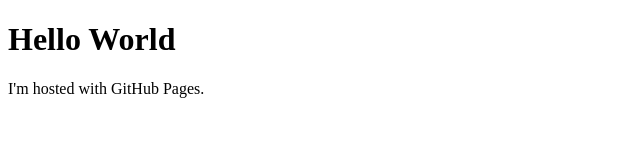
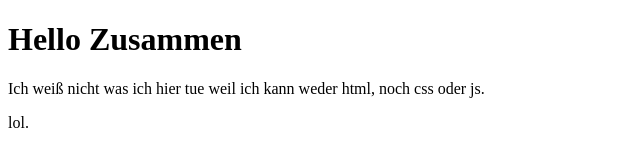
Before and after one commit to iJinxIt/iJinxIt.github.io, a plain HTML site: page index.html in a window 1280 px wide. Shown: the whole page, without its empty margins (0-640 px from the left). Drawn offline with Linux system fonts and the light colour scheme.

Commit message:
Edited Content

```diff
--- a/index.html
+++ b/index.html
@@ -1,7 +1,8 @@
 <!DOCTYPE html>
 <html>
     <body>
-        <h1>Hello World</h1>
-        <p>I'm hosted with GitHub Pages.</p>
+        <h1>Hello Zusammen</h1>
+        <p>Ich weiß nicht was ich hier tue weil ich kann weder html, noch css oder js.</p>
+        <p>lol.</p>
     </body>
 </html>
```
